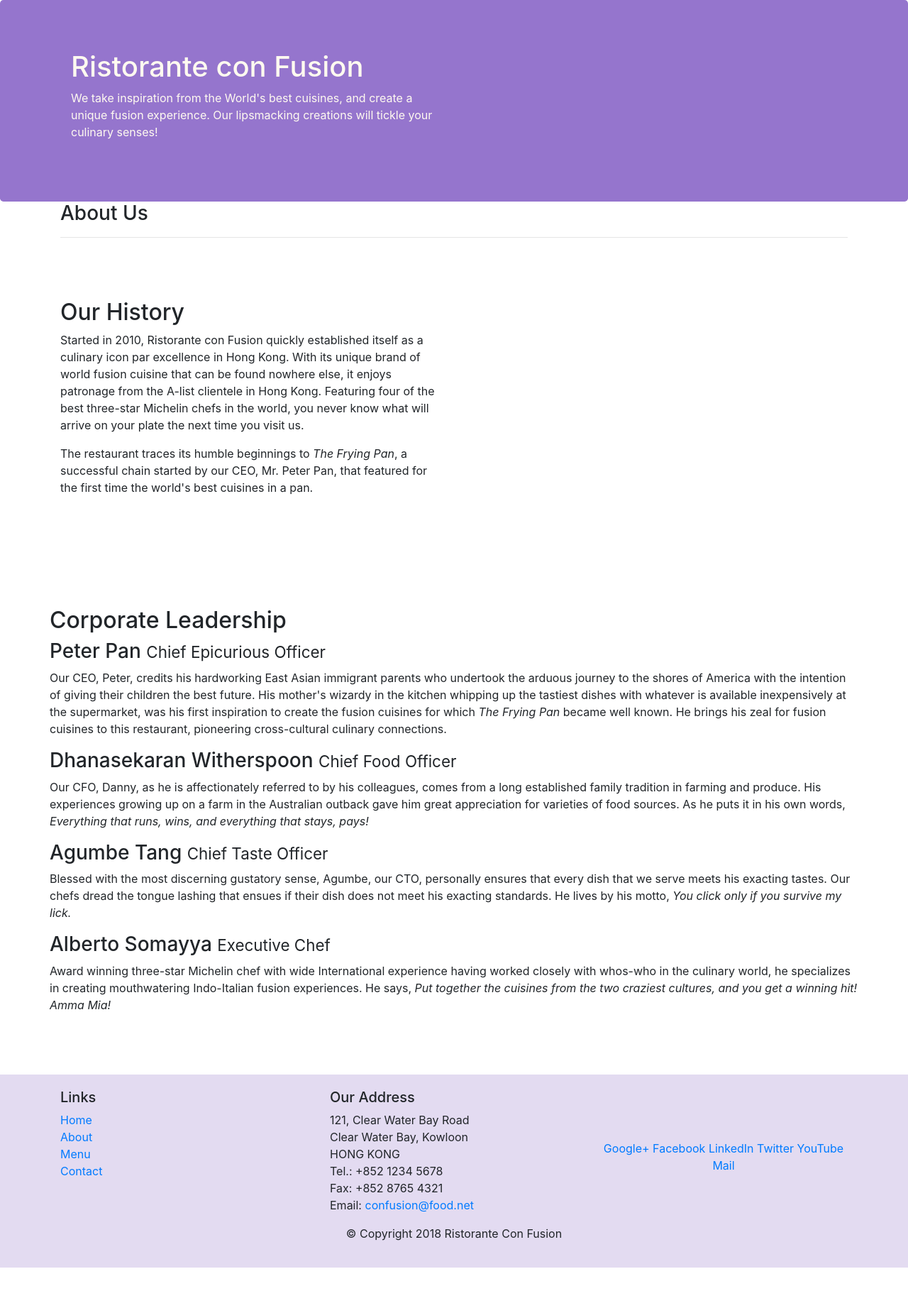
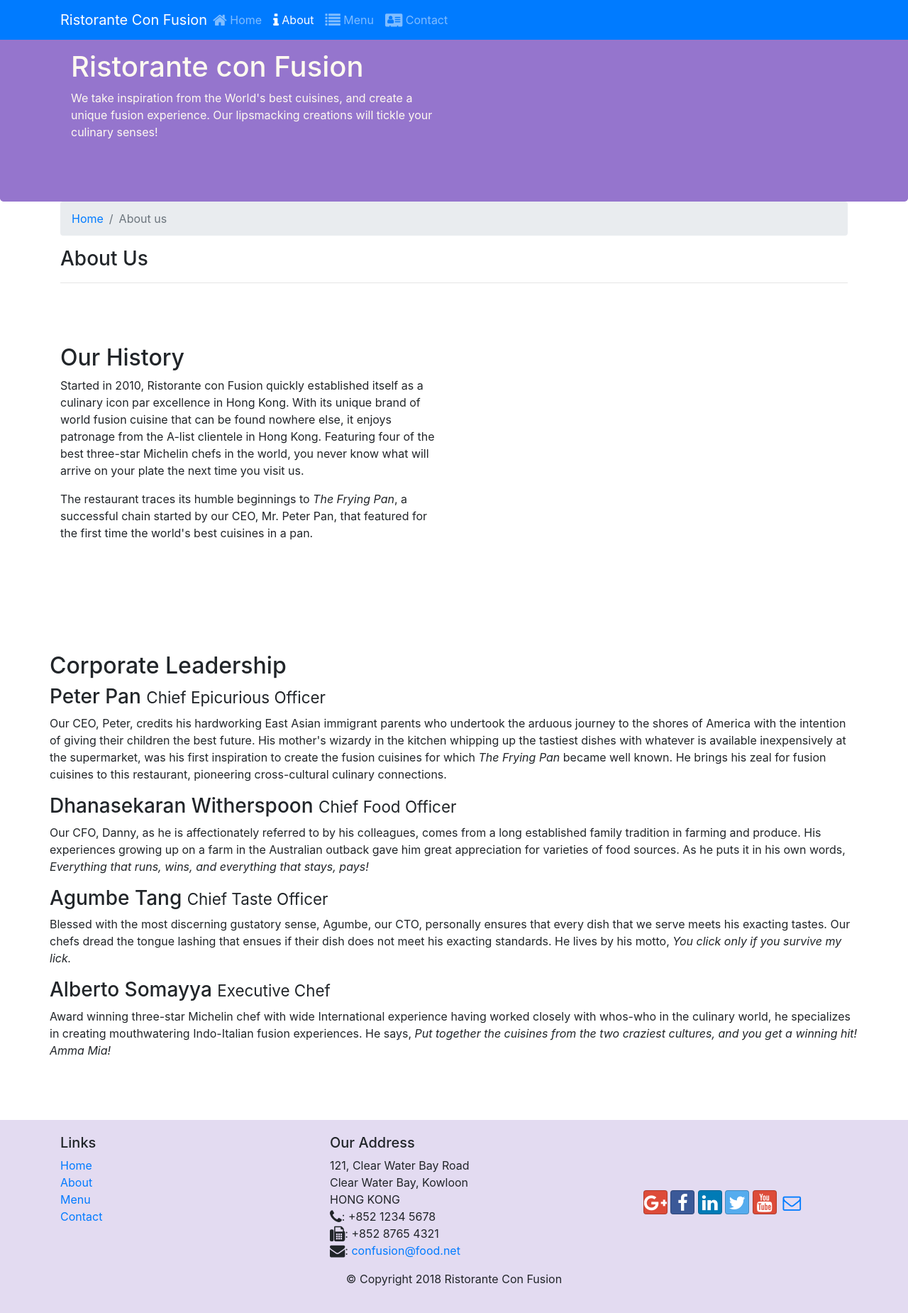
Before and after one commit to SanthoshVangapally/conFusion, a website: page aboutus.html in a window 1280 px wide. Shown: the whole page at 71% size. Before the commit the page ends 1786 px from the top, so only its background shows below. Drawn offline with nearby package versions, Linux system fonts and the light colour scheme.

Commit message:
Font addition

```diff
--- a/aboutus.html
+++ b/aboutus.html
@@ -9,13 +9,29 @@
 
     <!-- Bootstrap CSS -->
     <link rel="stylesheet" href="node_modules/bootstrap/dist/css/bootstrap.min.css">
+    <link rel="stylesheet" href="node_modules/font-awesome/css/font-awesome.min.css">
+    <link rel="stylesheet" href="node_modules/bootstrap-social/bootstrap-social.css">
     <link rel="stylesheet" href="css/styles.css">
     <title>Ristorante Con Fusion: About Us</title>
-
 </head>
 
 <body>
-
+    <nav class="navbar navbar-dark navbar-expand-sm bg-primary fixed-top">
+        <div class="container">
+            <button class="navbar-toggler" type="button" data-toggle="collapse" data-target="#Navbar">
+                <span class="navbar-toggler-icon"></span>
+            </button>
+            <a class="navbar-brand mr-auto" href="./index.html">Ristorante Con Fusion</a>
+            <div class="collapse navbar-collapse" id="Navbar">
+                <ul class="navbar-nav mr-auto">
+                    <li class="nav-item"><a class="nav-link" href="./index.html"><span class="fa fa-home fa-lg"></span> Home</a></li>
+                    <li class="nav-item active"><a class="nav-link" href="#"><span class="fa fa-info fa-lg"></span> About</a></li>
+                    <li class="nav-item"><a class="nav-link" href="#"><span class="fa fa-list fa-lg"></span> Menu</a></li>
+                    <li class="nav-item"><a class="nav-link" href="#"><span class="fa fa-address-card fa-lg"></span> Contact</a></li>
+                </ul>
+            </div>
+        </div>
+    </nav>
     <header class="jumbotron">
         <div class="container">
             <div class="row row-header">
@@ -32,6 +48,10 @@
     <div>
         <div  class="container">
             <div>
+                <ol class="col-12 breadcrumb">
+                    <li class="breadcrumb-item"><a href="./index.html">Home</a></li>
+                    <li class="breadcrumb-item active">About us</li>
+                </ol>
                <h3>About Us</h3>
                <hr>
             </div>
@@ -72,7 +92,7 @@
                 <div class="col-6 col-sm-4 col-lg-4 ">
                     <h5>Links</h5>
                     <ul class="list-unstyled u" style="text-decoration: none;">
-                        <li><a href="#">Home</a></li>
+                        <li><a href="./index.html">Home</a></li>
                         <li><a href="#">About</a></li>
                         <li><a href="#">Menu</a></li>
                         <li><a href="#">Contact</a></li>
@@ -84,19 +104,19 @@
 		              121, Clear Water Bay Road<br>
 		              Clear Water Bay, Kowloon<br>
 		              HONG KONG<br>
-		              Tel.: +852 1234 5678<br>
-		              Fax: +852 8765 4321<br>
-		              Email: <a href="mailto:confusion@food.net">confusion@food.net</a>
+		              <i class="fa fa-phone fa-lg"></i>: +852 1234 5678<br>
+		              <i class="fa fa-fax fa-lg"></i>: +852 8765 4321<br>
+		              <i class="fa fa-envelope fa-lg"></i>: <a href="mailto:confusion@food.net">confusion@food.net</a>
 		           </address>
                 </div>
                 <div class="col-12 col-sm-4 col-lg-4 align-self-center">
                     <div class="text-center">
-                        <a href="http://google.com/+">Google+</a>
-                        <a href="http://www.facebook.com/profile.php?id=">Facebook</a>
-                        <a href="http://www.linkedin.com/in/">LinkedIn</a>
-                        <a href="http://twitter.com/">Twitter</a>
-                        <a href="http://youtube.com/">YouTube</a>
-                        <a href="mailto:">Mail</a>
+                        <a class="btn btn-social-icon btn-google" href="http://google.com/+"><i class="fa fa-google-plus"></i></a>
+                        <a class="btn btn-social-icon btn-facebook" href="http://www.facebook.com/profile.php?id="><i class="fa fa-facebook"></i></a>
+                        <a class="btn btn-social-icon btn-linkedin" href="http://www.linkedin.com/in/"><i class="fa fa-linkedin"></i></a>
+                        <a class="btn btn-social-icon btn-twitter" href="http://twitter.com/"><i class="fa fa-twitter"></i></a>
+                        <a class="btn btn-social-icon btn-google" href="http://youtube.com/"><i class="fa fa-youtube"></i></a>
+                        <a class="btn btn-social-icon" href="mailto:"><i class="fa fa-envelope-o"></i></a>
                     </div>
                 </div>
            </div>
--- a/package.json
+++ b/package.json
@@ -15,6 +15,8 @@
   },
   "dependencies": {
     "bootstrap": "^4.0.0",
+    "bootstrap-social": "^5.1.1",
+    "font-awesome": "^4.7.0",
     "jquery": "^3.3.1",
     "popper.js": "^1.12.9"
   }
```
Also changed, not shown: index.html (+29 -12 lines), CSS/styles.css (line endings or trailing spaces), 1 other file.
